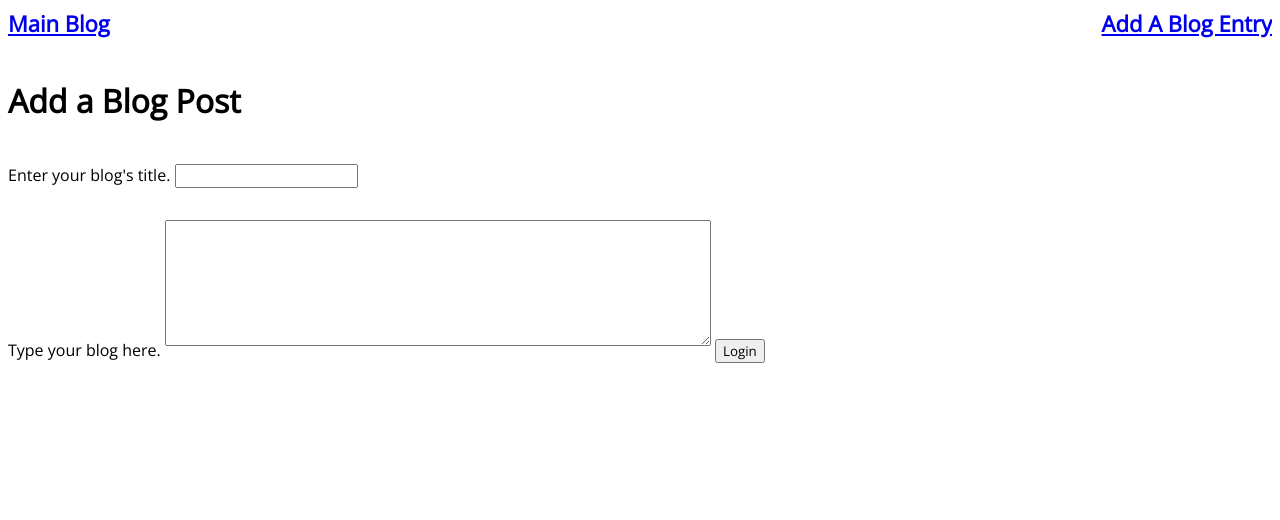
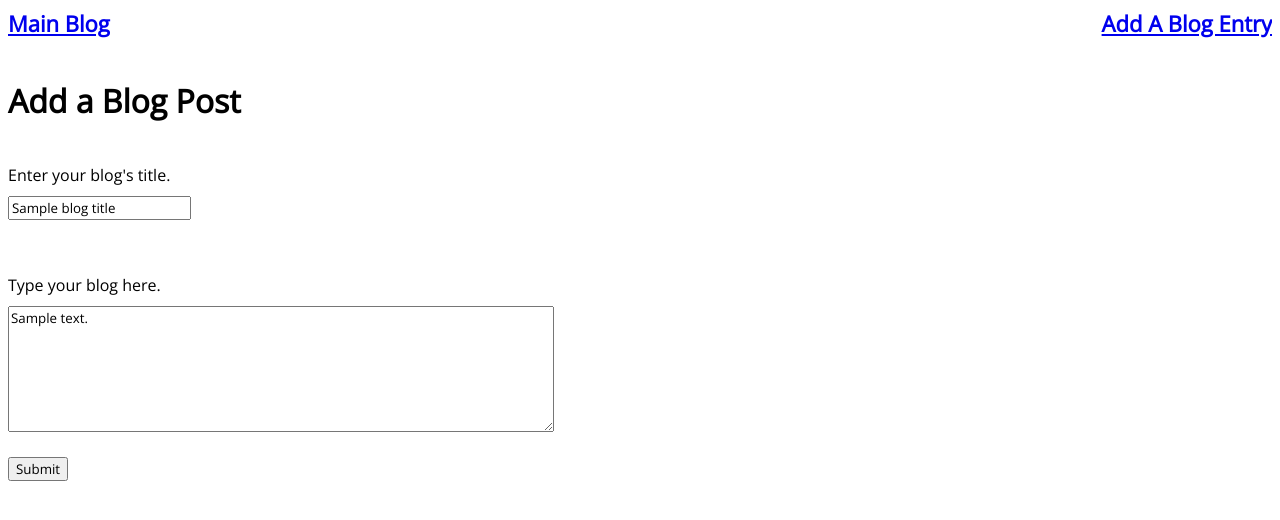
Before and after one commit to JacobDozier/blogz, a Flask app: template templates/newpost.html in a window 1280 px wide. Shown: the top 520 px of the page. Run offline with Flask 2, Linux system fonts and the light colour scheme; the template is opened without the code that fills it: most values are stand-ins (such as "Sample title", 1, 10 or a date in 2020).

Commit message:
Added error checking for blanks in /newpost.

```diff
--- a/main.py
+++ b/main.py
@@ -23,16 +23,26 @@ def new_post():
     if request.method == 'POST':
         blog_title = request.form['title']
         blog_body = request.form['body']
+        if not blog_title:
+            title_error = "A title is required."
+            if not blog_body:
+                body_error = "Some text is required."
+                return render_template('newpost.html', title_error=title_error, body_error=body_error, blog_title=blog_title, blog_body=blog_body)
+            return render_template('newpost.html', title_error=title_error, blog_title=blog_title)
+        elif not blog_body:
+                body_error = "Some text is required."
+                return render_template('newpost.html', body_error=body_error, blog_title=blog_title)
         new_post = Blog(blog_title, blog_body)
         db.session.add(new_post)
         db.session.commit()
-        return redirect('/')
+        return redirect('/blog')
 
     return render_template('newpost.html')
 
 @app.route('/blog')
 def main_blog():
-    return redirect('/')
+    blog_posts = Blog.query.all()
+    return render_template('posts.html', page_title="Build a Blog", blog_posts=blog_posts)
 
 @app.route('/', methods=['POST', 'GET'])
 def index():
--- a/static/styles/main.css
+++ b/static/styles/main.css
@@ -2,6 +2,8 @@
 
 .error{
     color: red;
+    font-style: italic;
+    margin: 0;
 }
 
 .blog_title {
@@ -30,6 +32,14 @@ textarea {
     height: 120px;
 }
 
+p {
+    margin: 0;
+}
+
+input {
+    margin: 10px 0;
+}
+
 * {
     font-family: 'Open Sans', sans-serif;
 }
--- a/templates/newpost.html
+++ b/templates/newpost.html
@@ -5,15 +5,17 @@
     <h1>Add a Blog Post</h1>
 
     <form action="/newpost" method="POST">
-        <label for='title'>Enter your blog's title.</label>
-        <input name='title' type="text">
+        <p>Enter your blog's title.</p>
+        <input name='title' type="text" value="{{blog_title}}">
+        <p class="error">{{ title_error }}</p>
 
         <br />
         <br />
 
-        <label for='body'>Type your blog here.</label>
-        <textarea id="body" name="body" rows="10" cols="70"></textarea>
-        <input type="submit" value="Login">
+        <p>Type your blog here.</p>
+        <textarea id="body" name="body" rows="10" cols="70">{{blog_body}}</textarea>
+        <p class="error">{{ body_error }}</p>
+        <input type="submit" value="Submit">
     </form>
 
 {% endblock %}
```
